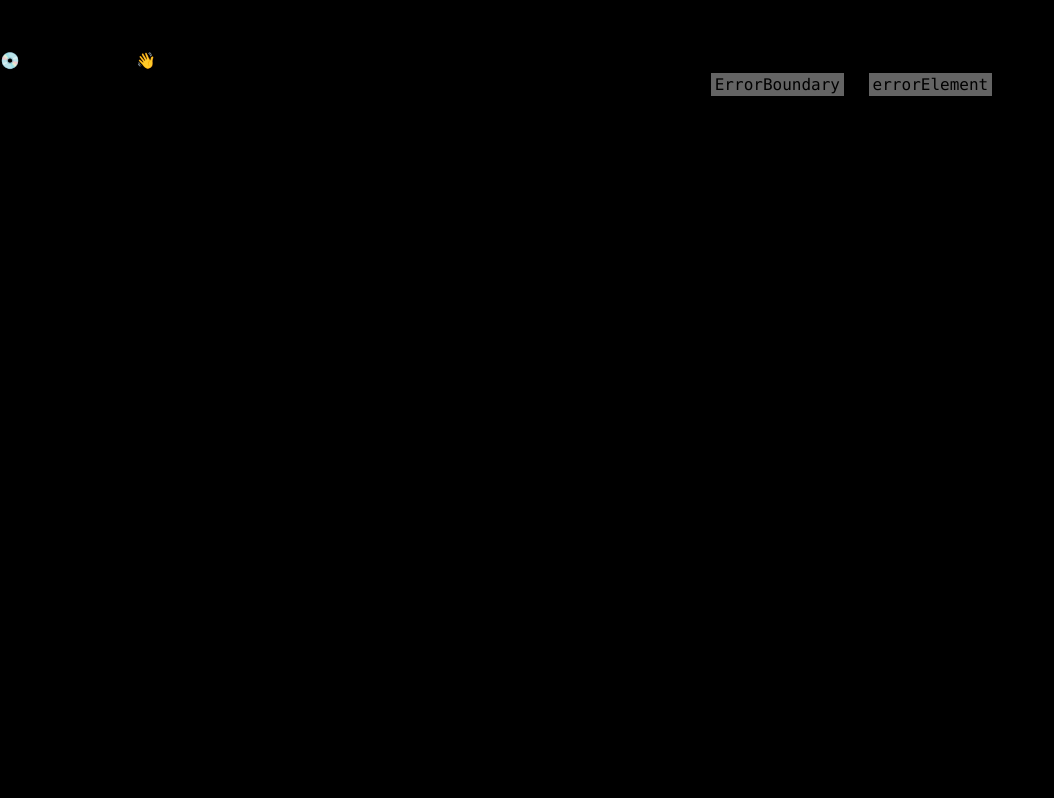
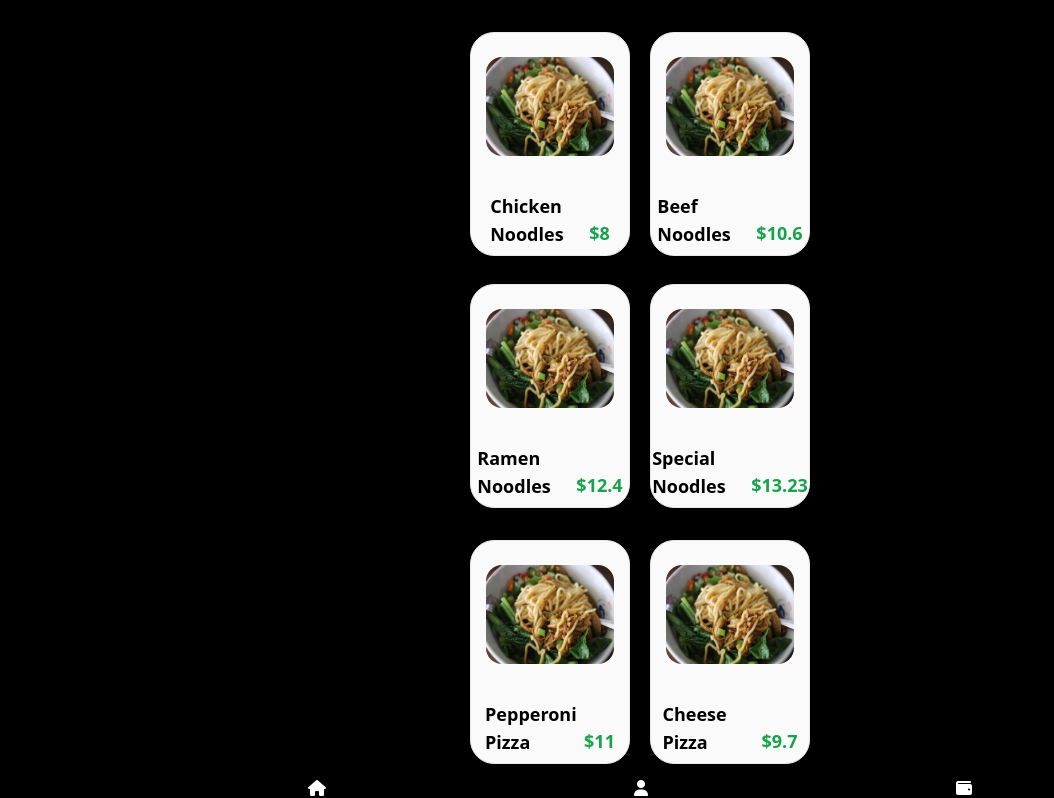
Before and after one commit to mA4rK0/portfolio-Order-Food-App, a React (Vite) app: page /menu in a window 1280 px wide. Before the commit this address had no page. Shown: the top 798 px of the page, without its empty margins (0-1054 px from the left). Built offline with nearby package versions, Linux system fonts and the light colour scheme.

Commit message:
making the menu page to see all the menu.

```diff
--- a/src/App.jsx
+++ b/src/App.jsx
@@ -7,6 +7,9 @@ import Search from "./components/Search";
 import Money from "./components/Money";
 import SearchBar from "./components/SearchBar";
 import FoodIcons from "./components/FoodIcons";
+import Popular from "./components/Popular";
+import Menu from "./pages/Menu";
+import SeeAllMenu from "./components/SeeAllMenu";
 
 function App() {
   const [username, setUsername] = useState(localStorage.getItem("username") || "User1234");
@@ -44,6 +47,7 @@ function App() {
         </section>
         <SearchBar />
         <FoodIcons />
+        <SeeAllMenu />
       </section>
     </>
   );
--- a/src/components/Money.jsx
+++ b/src/components/Money.jsx
@@ -1,5 +1,4 @@
 import { useState } from "react";
-import AddMoney from "./AddMoney";
 import { useNavigate } from "react-router-dom";
 import { useEffect } from "react";
 
--- /dev/null
+++ b/src/components/Popular.jsx
@@ -0,0 +1,14 @@
+function Popular() {
+  return (
+    <>
+      <section className=" text-white rounded-lg min-[320px]:w-[360px] mx-auto mt-8 flex flex-wrap justify-between">
+        <p className="font-medium text-lg">Popular Choices</p>
+        <a href="">
+          <p className="text-yes text-base active:underline active:underline-offset-2">See all</p>
+        </a>
+      </section>
+    </>
+  );
+}
+
+export default Popular;
--- /dev/null
+++ b/src/components/SeeAllMenu.jsx
@@ -0,0 +1,14 @@
+function SeeAllMenu() {
+  return (
+    <>
+      <section className=" text-white rounded-lg min-[320px]:w-[360px] mx-auto mt-8 flex flex-wrap justify-between">
+        <p className="font-medium text-lg">Menu</p>
+        <a href="/menu">
+          <p className="text-yes text-base active:underline active:underline-offset-2">See all</p>
+        </a>
+      </section>
+    </>
+  );
+}
+
+export default SeeAllMenu;
--- a/src/pages/AddMoreMoney.jsx
+++ b/src/pages/AddMoreMoney.jsx
@@ -29,7 +29,7 @@ function AddMoreMoney() {
 
   return (
     <>
-      <section className="flex flex-col justify-center items-center relative text-white">
+      <section className="flex flex-col justify-center w-full lg:w-2/5 lg:mx-auto md:mx-auto md:w-2/3 mt-48 items-center relative text-white border-primary bg-primary border rounded-lg">
         <h2 className="text-xl">Your Money:</h2>
         <section className="border ease-in-out duration-300 transition hover:shadow-no hover:opacity-80 hover:shadow-md text-lg text-bold rounded-full flex justify-center items-center w-7 h-7 bg-no border-no absolute top-1 right-1">
           <button className="pb-1" onClick={(e) => nevermind(e)}>
--- /dev/null
+++ b/src/pages/Menu.jsx
@@ -0,0 +1,25 @@
+import foodData from "../Food.json";
+
+function Menu() {
+  const foods = foodData.menu;
+
+  return (
+    <>
+      {foods.map((category, index) => (
+        <section key={index} className="min-[320px]:w-[360px] mx-auto mt-8 grid grid-cols-2 gap-y-7 justify-items-center">
+          {category.items.map(({ name, price }, indexKey) => (
+            <section key={indexKey} className="border w-40 h-56 rounded-3xl flex flex-col items-center pt-6 bg-zinc-50 cursor-pointer">
+              <img className="w-[8rem] h-[6.188rem] rounded-2xl" src="../src/img/thumb/Chicken Noodles (1).jpg" alt="Chicken Noodles" />
+              <section className="flex flex-wrap text-lg font-semibold justify-center pt-9">
+                <p className="w-[6.188rem]">{name}</p>
+                <p className="text-yes pt-[1.71rem]">${price}</p>
+              </section>
+            </section>
+          ))}
+        </section>
+      ))}
+    </>
+  );
+}
+
+export default Menu;
--- a/src/routers/MainRouter.jsx
+++ b/src/routers/MainRouter.jsx
@@ -3,6 +3,7 @@ import RootLayout from "../layouts/RootLayout";
 import App from "../App";
 import FormUsername from "../components/FormUsername";
 import AddMoreMoney from "../pages/AddMoreMoney";
+import Menu from "../pages/Menu";
 
 export const router = createBrowserRouter([
   {
@@ -21,6 +22,10 @@ export const router = createBrowserRouter([
         path: "money",
         element: <AddMoreMoney />,
       },
+      {
+        path: "menu",
+        element: <Menu />,
+      },
     ],
   },
 ]);
```
Also changed, not shown: src/img/thumb/Chicken Noodles (1).jpg (added).
